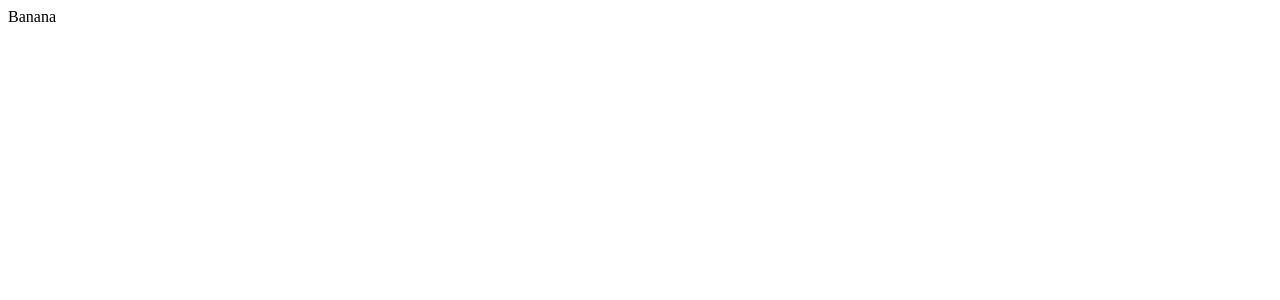
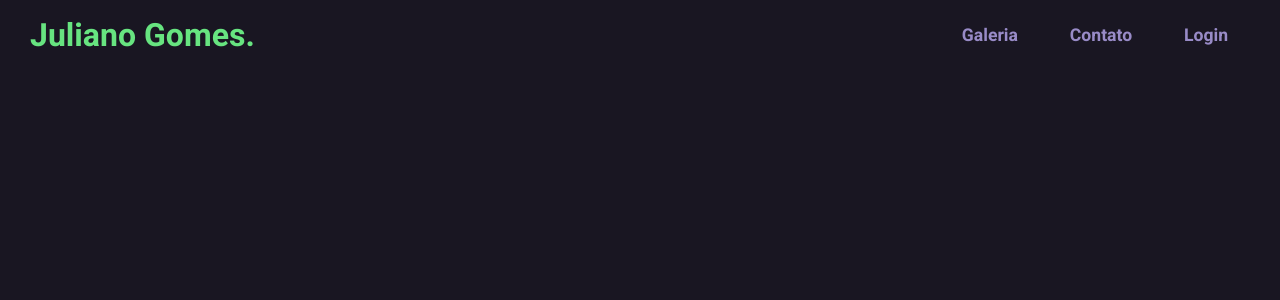
Before and after one commit to JulianoGomesSantos/portfolio, a React (Create React App) app: page / in a window 1280 px wide. Shown: the top 300 px of the page. Built offline with nearby package versions, Linux system fonts and the light colour scheme.

Commit message:
Add navbart

```diff
--- a/public/index.html
+++ b/public/index.html
@@ -24,7 +24,7 @@
       work correctly both with client-side routing and a non-root public URL.
       Learn how to configure a non-root public URL by running `npm run build`.
     -->
-    <title>React App</title>
+    <title>Portfolio</title>
   </head>
   <body>
     <noscript>You need to enable JavaScript to run this app.</noscript>
--- a/src/App.tsx
+++ b/src/App.tsx
@@ -1,7 +1,10 @@
+import { Navbar } from "./components/navbar";
+import "./styles/home.css";
+
 function App() {
   return (
-    <div className="App">
-     Banana
+    <div className="HomeContainer">
+      <Navbar />
     </div>
   );
 }
--- /dev/null
+++ b/src/components/navbar/index.tsx
@@ -0,0 +1,16 @@
+import "./navbar.css";
+
+export function Navbar() {
+  return (
+    <div className="NavbarContainer">
+      <a href="#">
+        <h1 className="HomeButton">Juliano Gomes.</h1>
+      </a>
+      <div className="LinksContainer">
+        <a href="#">Galeria</a>
+        <a href="#">Contato</a>
+        <a href="#">Login</a>
+      </div>
+    </div>
+  );
+}
--- /dev/null
+++ b/src/components/navbar/navbar.css
@@ -0,0 +1,41 @@
+.NavbarContainer {
+  height: 70px;
+  width: 100vw;
+  display: flex;
+  justify-content: space-between;
+}
+
+.HomeButton {
+  color: #67e480;
+  transition: 0.3s;
+}
+.HomeButton:hover {
+  filter: brightness(70%);
+}
+
+a {
+  text-decoration: none;
+
+  transition: 0.3s;
+}
+
+.LinksContainer {
+  width: 400px;
+  height: 100%;
+
+  display: flex;
+  justify-content: space-evenly;
+  align-items: center;
+
+  font: 700 1.1rem "Heebo";
+}
+
+.LinksContainer a {
+  color: #988bc7;
+}
+
+.NavbarContainer a:first-child {
+  align-self: center;
+  margin-left: 30px;
+  font-family: "Heebo", sans-serif;
+}
--- /dev/null
+++ b/src/styles/home.css
@@ -0,0 +1,13 @@
+@import url("https://fonts.googleapis.com/css2?family=Heebo:wght@100;300;400;700&display=swap");
+
+* {
+  margin: 0;
+  padding: 0;
+  box-sizing: border-box;
+}
+
+.HomeContainer {
+  background: #191622;
+  width: 100vw;
+  height: 100vh;
+}
```
Also changed, not shown: src/index.tsx (+4 -4 lines).
